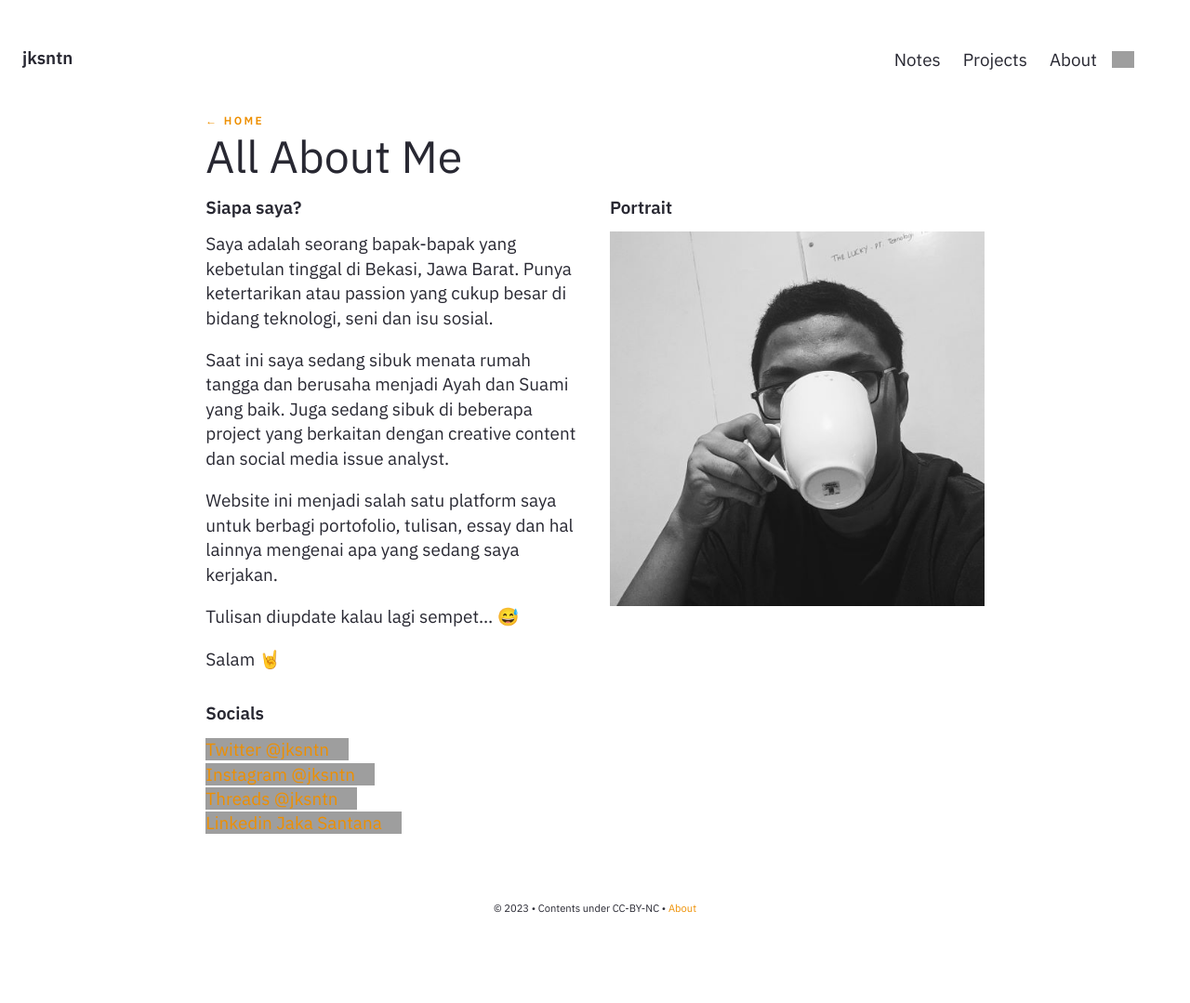
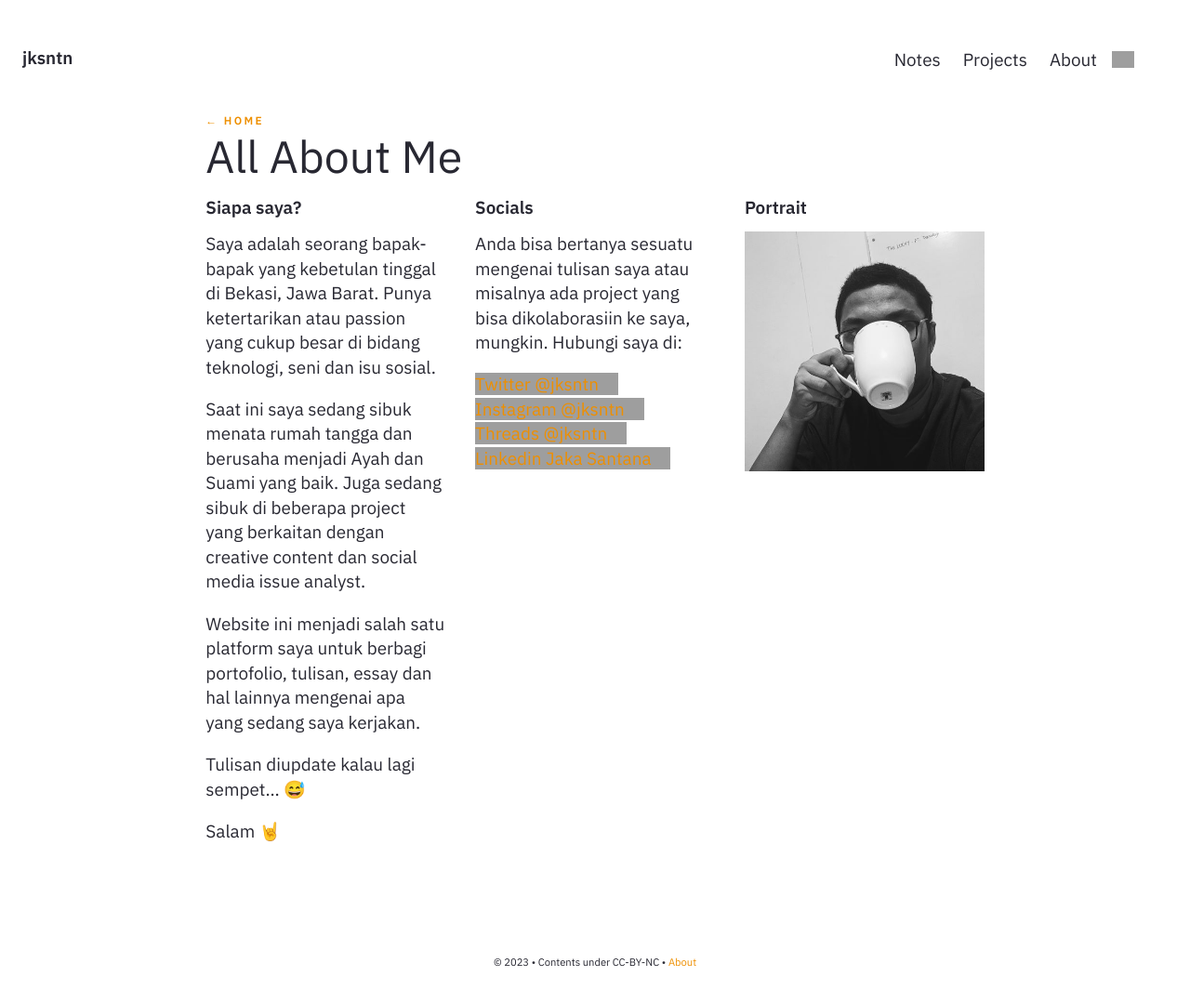
Before and after one commit to jksntn/little-garden, a Jekyll site: the page built from pages/about.md, in a window 1280 px wide, cut to the strip 0-1084 px from the top of the page. Shown: the top 1079 px of the strip at 93% size. Built offline with Jekyll 4.4.1, drawn with Linux system fonts in a browser that asks for light colours; before the commit the page ends 1026 px from its top, so only the background shows below that; grey boxes are pictures that could not be loaded.

Commit message:
grid update

```diff
--- a/_layouts/Post.html
+++ b/_layouts/Post.html
@@ -105,14 +105,11 @@
                 <div class="jumbo">{{page.title}}</div>
                     {%- include Content.html -%}
                     {% for post in site.posts %}
-                    <div class="related-wrapper">
-                        <div class="notelist-feed">
+                    <div class="project-wrapper">
+                        <div class="project-feed">
                             <a href="{{ site.baseurl }}{{post.url}}">
                                 <img src="{{ post.thumbnail }}" width="600" height="450">
                                 <h6>{{ post.title }}</h6>
-                                <p class="excerpt">
-                                    {{ post.content | strip_html | strip | remove: "[[" | remove: "]]" | remove: "-" | escape | truncate: 200 }}
-                                </p>
                             </a>
                         </div>
                     </div>
--- a/assets/css/style.css
+++ b/assets/css/style.css
@@ -259,7 +259,7 @@ main {
     grid-gap: 1rem 2rem;
 }
 
-.related-32 {
+.grid-32 {
     column-count: 2 !important;
     display: grid;
     grid-template-columns: 2fr 1fr;
@@ -316,11 +316,6 @@ ul ul {
     border-bottom: 1px solid var(--color-border-light);
 }
 
-.grid-2 {
-    color: var(--color-text-main);
-    display: block;
-}
-
 .notelist-feed:hover {
     color: var(--color-text-main);
     display: block;
@@ -341,6 +336,13 @@ ul ul {
     padding: 0.4rem 0 !important;
 }
 
+.project-wrapper {
+    column-count: 3 !important;
+    display: grid;
+    grid-template-columns: repeat(3, 1fr);
+    grid-gap: 10px;
+}
+
 /* List Feed */
 .list-feed {
     color: var(--color-text-main);
@@ -360,6 +362,53 @@ ul ul {
 }
 
 .list-feed a:hover {
+    color: var(--color-text-link);
+}
+
+/* Grid */
+
+.grid-32 {
+    column-count: 2 !important;
+    display: grid;
+    grid-template-columns: 2fr 1fr;
+    grid-gap: 1rem 2rem;
+    margin-bottom: 50px;
+}
+
+.grid-33 {
+    column-count: 3 !important;
+    display: grid;
+    grid-template-columns: 1fr 1fr 1fr;
+    grid-gap: 1rem 2rem;
+    margin-bottom: 50px;
+}
+
+.grid-1 {
+    color: var(--color-text-main);
+    display: block;
+}
+
+/* List Project */
+
+.project-feed {
+    color: var(--color-text-main);
+    display: block;
+    border-bottom: 1px solid var(--color-border-light);
+}
+
+.project-feed:hover {
+    color: var(--color-text-main);
+    display: block;
+    border-bottom: 1px solid var(--color-text-link);
+    background-color: var(--color-bg-sub);
+    opacity: 90%;
+}
+
+.project-feed a {
+    color: var(--color-text-main);
+}
+
+.project-feed a:hover {
     color: var(--color-text-link);
 }
 
--- a/pages/about.md
+++ b/pages/about.md
@@ -4,15 +4,18 @@ permalink: /about
 title: All About Me
 ---
 
-<div class="related-wrapper">
-    <div class=".grid-2">
+<div class="grid-33">
+    <div class=".grid-1">
         <h6>Siapa saya?</h6>
         <p>Saya adalah seorang bapak-bapak yang kebetulan tinggal di Bekasi, Jawa Barat. Punya ketertarikan atau passion yang cukup besar di bidang teknologi, seni dan isu sosial.</p>
         <p>Saat ini saya sedang sibuk menata rumah tangga dan berusaha menjadi Ayah dan Suami yang baik. Juga sedang sibuk di beberapa project yang berkaitan dengan creative content dan social media issue analyst. </p>
         <p>Website ini menjadi salah satu platform saya untuk berbagi portofolio, tulisan, essay dan hal lainnya mengenai apa yang sedang saya kerjakan.</p>
         <p>Tulisan diupdate kalau lagi sempet… 😅</p>
         <p>Salam 🤘</p>
+    </div>
+    <div class=".grid-1">
         <h6>Socials</h6>
+        <p>Anda bisa bertanya sesuatu mengenai tulisan saya atau misalnya ada project yang bisa dikolaborasiin ke saya, mungkin. Hubungi saya di:</p>
         <p>
             <a href="https://twitter.com/jksntn/">Twitter @jksntn</a><br>
             <a href="https://www.instagram.com/jksntn/">Instagram @jksntn</a><br>
@@ -20,7 +23,7 @@ title: All About Me
             <a href="https://www.linkedin.com/in/jakasantana/">Linkedin Jaka Santana</a>
         </p>
     </div>
-    <div class=".grid-2">
+    <div class=".grid-1">
         <h6>Portrait</h6>
         <img src="/assets/img/avatar2001.jpg" />
     </div>
```
Also changed, not shown: _posts/2020-03-01-autopitstop-car-service.md (+3 -3 lines).
